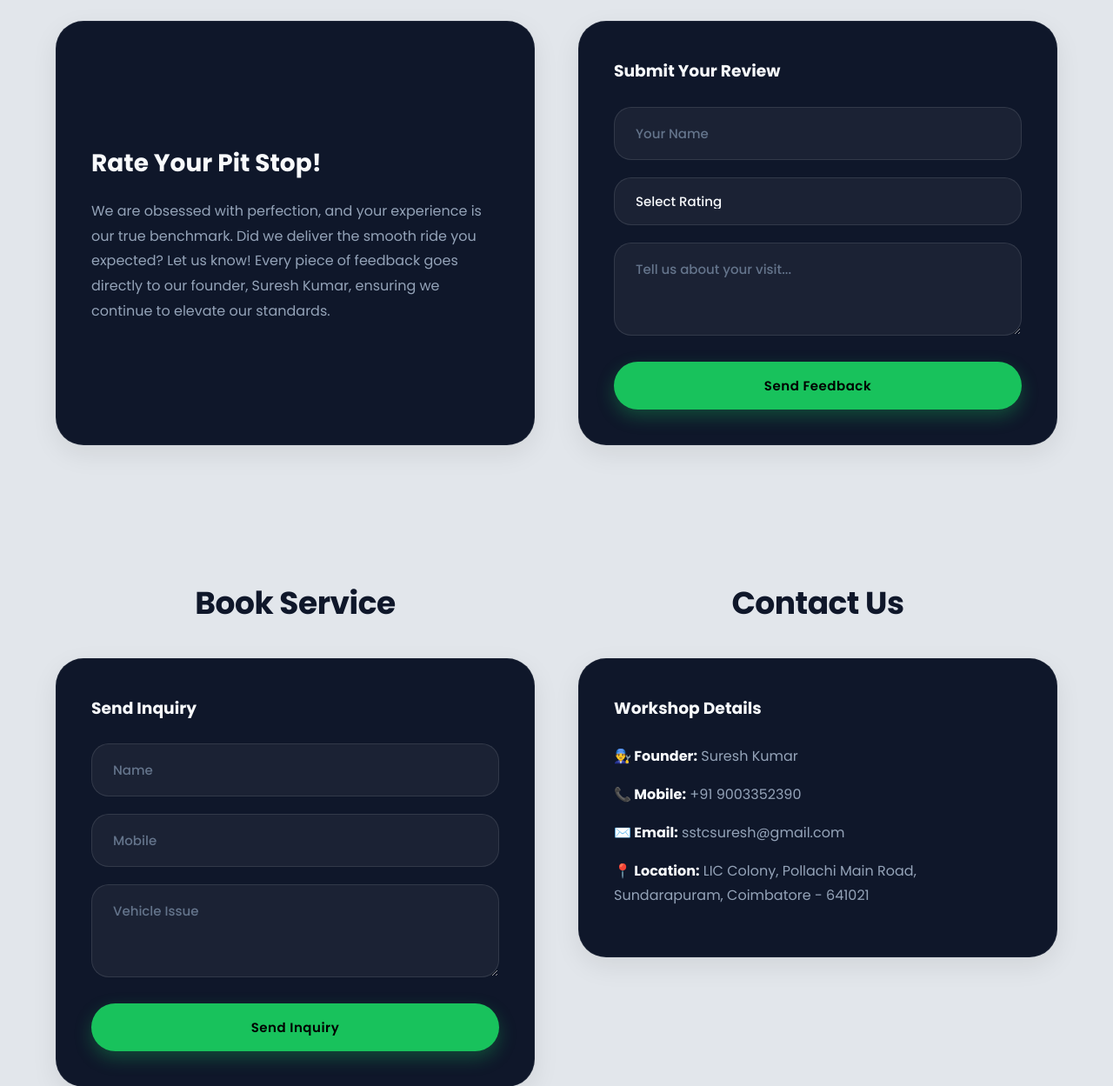
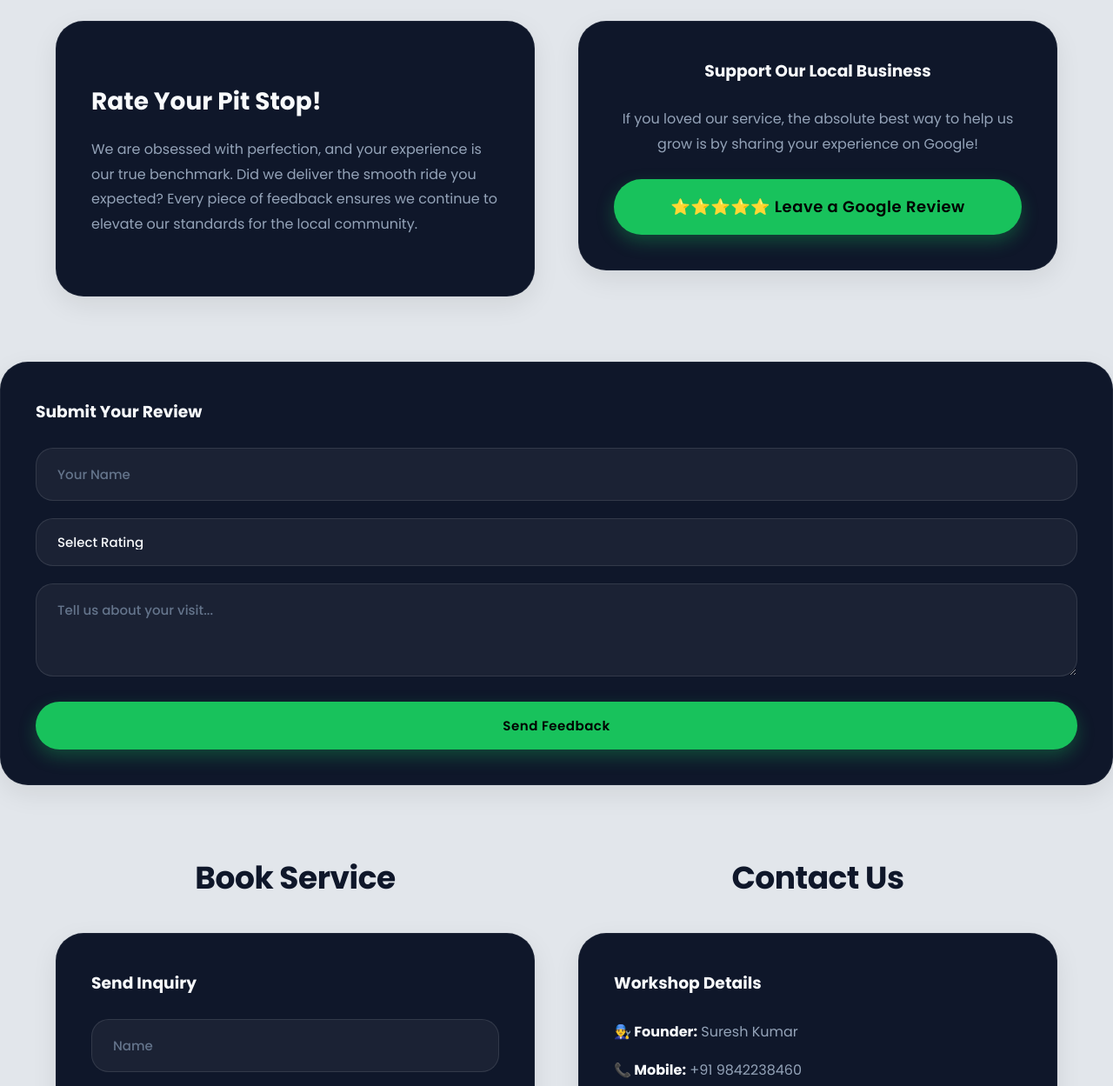
Before and after one commit to Sarvesh-52390/ss, a website: page index.html in a window 1280 px wide. Shown: the part 5200-6449 px from the top of the page at 87% size. Drawn offline with Linux system fonts and the light colour scheme.

Commit message:
after deployed

```diff
--- a/index.html
+++ b/index.html
@@ -258,14 +258,27 @@
     </div>
   </section>
 
-  <section id="feedback">
+ <section id="feedback">
     <div class="container">
       <h2 class="section-title reveal text-center" style="margin-bottom: 40px;">Customer Feedback</h2>
       <div class="contact-wrapper">
         <div class="float-card fluid-hover reveal shimmer-effect" style="display: flex; flex-direction: column; justify-content: center;">
           <h3 class="accent-text" style="font-size: 28px; margin-bottom: 15px;">Rate Your Pit Stop!</h3>
-          <p style="font-size: 16px; line-height: 1.8;">We are obsessed with perfection, and your experience is our true benchmark. Did we deliver the smooth ride you expected? Let us know! Every piece of feedback goes directly to our founder, Suresh Kumar, ensuring we continue to elevate our standards.</p>
+          <p style="font-size: 16px; line-height: 1.8;">We are obsessed with perfection, and your experience is our true benchmark. Did we deliver the smooth ride you expected? Every piece of feedback ensures we continue to elevate our standards for the local community.</p>
         </div>
+
+        <div class="float-card fluid-hover reveal shimmer-effect text-center" style="display: flex; flex-direction: column; justify-content: center; align-items: center;">
+          <h3 class="mb-4">Support Our Local Business</h3>
+          <p style="margin-bottom: 25px;">If you loved our service, the absolute best way to help us grow is by sharing your experience on Google!</p>
+
+          <a href="https://search.google.com/local/writereview?placeid=ChIJwctgvC5aqDsREwvKJ1gqfI8" target="_blank" class="btn btn-green w-100" style="text-decoration: none; display: inline-block; font-size: 18px;">
+            ⭐⭐⭐⭐⭐ Leave a Google Review
+          </a>
+
+        </div>
+      </div>
+    </div>
+  </section>
         <div class="float-card fluid-hover reveal shimmer-effect">
           <h3 class="mb-4">Submit Your Review</h3>
           <form class="clean-form" id="feedbackForm">
@@ -308,7 +321,7 @@
             <h3 style="margin-bottom: 25px;">Workshop Details</h3>
             <div class="contact-info">
               <p><strong>👨‍🔧 Founder:</strong> Suresh Kumar</p>
-              <p><strong>📞 Mobile:</strong> +91 9003352390</p>
+              <p><strong>📞 Mobile:</strong> +91 9842238460</p>
               <p><strong>✉️ Email:</strong> <a href="mailto:sstcsuresh@gmail.com" class="map-link">sstcsuresh@gmail.com</a></p>
               <p><strong>📍 Location:</strong> <a href="https://www.google.com/maps/search/?api=1&query=LIC+Colony,+Pollachi+Main+Road,+Sundarapuram,+Coimbatore" target="_blank" class="map-link">LIC Colony, Pollachi Main Road,<br>Sundarapuram, Coimbatore - 641021</a></p>
             </div>
```
